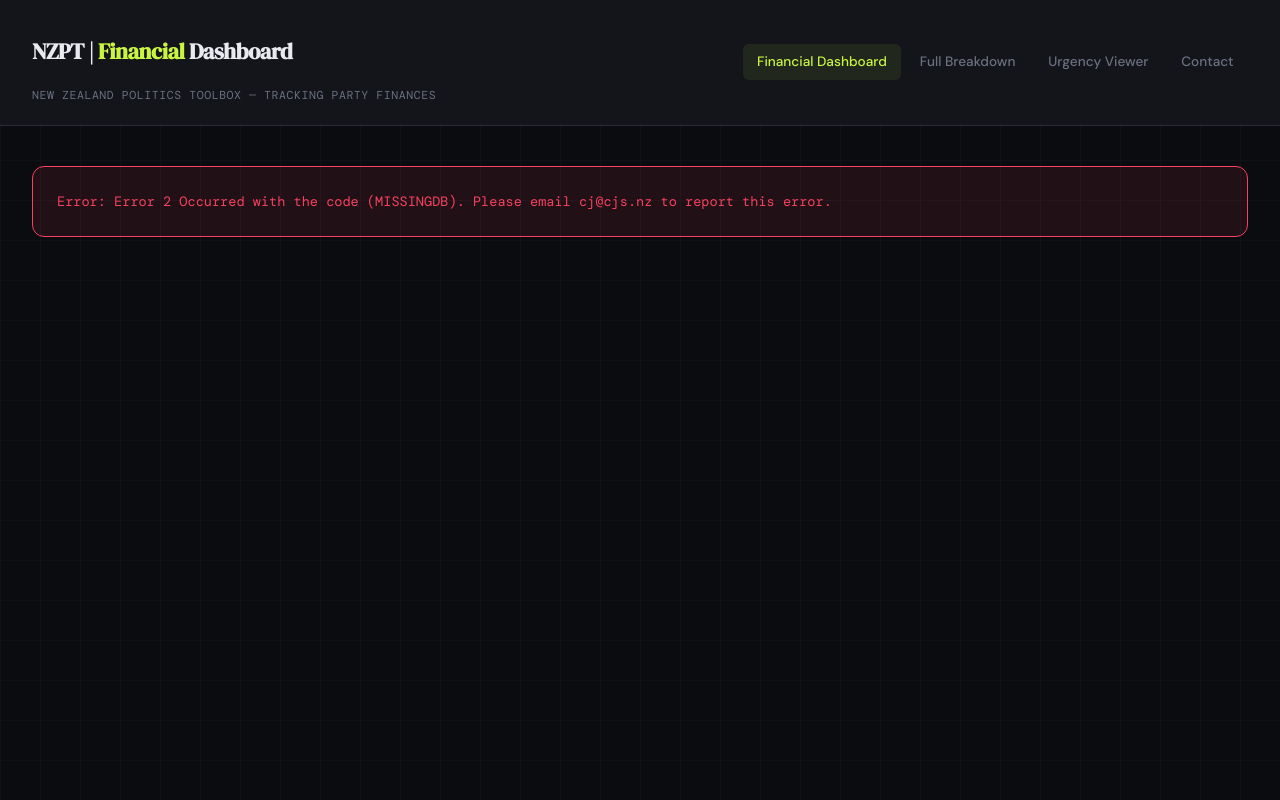
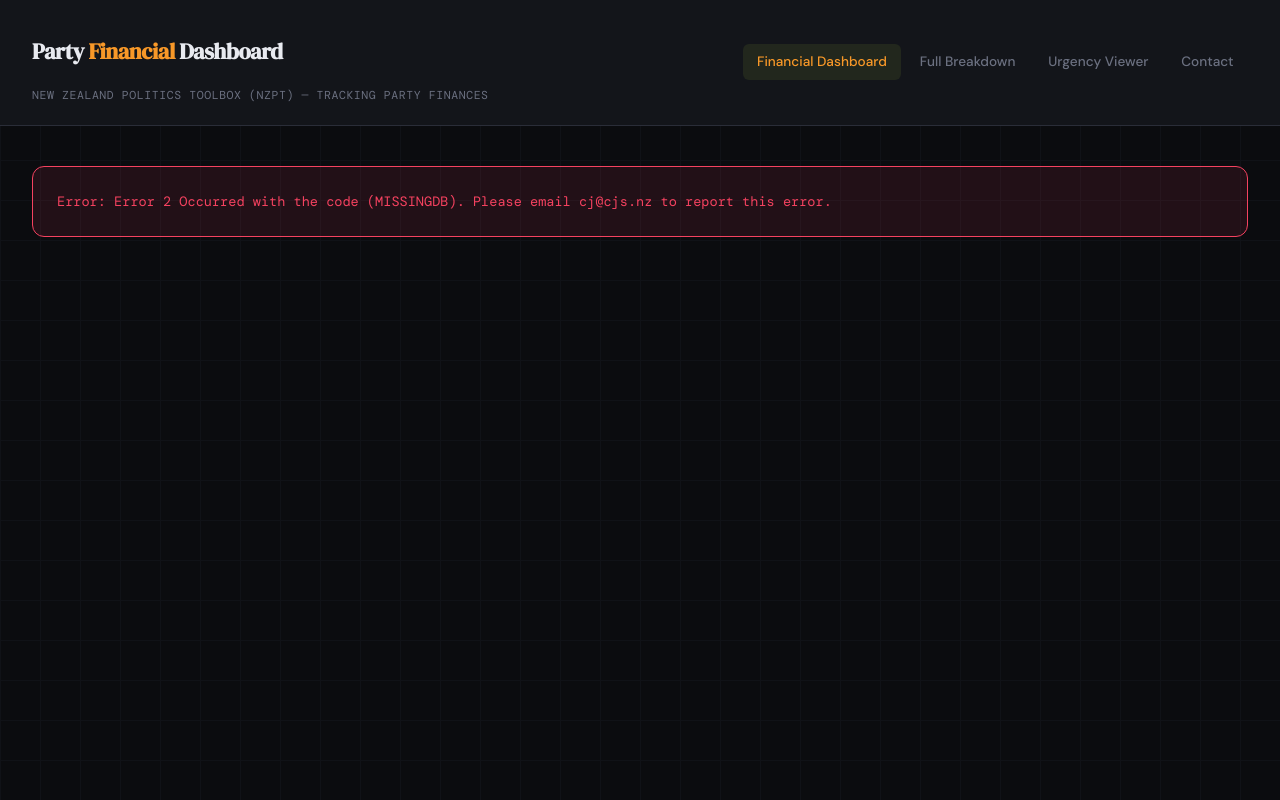
Before and after one commit to ItsHammy/nzpt-financial, a PHP site: page / in a window 1280 px wide. Run offline with PHP 8.4, Linux system fonts and the light colour scheme.

Commit message:
Asthetic changes
Co-authored-by: Copilot <copilot@github.com>

```diff
--- a/web/assets/style.css
+++ b/web/assets/style.css
@@ -5,7 +5,7 @@
     --border:    #2a2d38;
     --text:      #e8eaf0;
     --muted:     #6b7080;
-    --accent:    #c9f542;
+    --accent:    #f89828;
     --accent2:   #42b4f5;
     --danger:    #f54260;
     --radius:    12px;
--- a/web/index.php
+++ b/web/index.php
@@ -39,6 +39,10 @@ function getPartyColor(string $party, array $colors): string {
     return $fallbacks[abs(crc32($party)) % count($fallbacks)];
 }
 
+function normaliseDonor(string $name, array $aliases): string {
+    return $aliases[$name] ?? $name;
+}
+
 $result       = fetchDonationData();
 $donations    = $result["donations"] ?? [];
 $last_updated = $result["last_updated"] ?? null;
@@ -54,6 +58,12 @@ $party_colors = [
     'DemocracyNZ'                             => '#888888',
 ];
 
+$donor_aliases = [
+    'Nicholas Mowbray' => 'Nicholas Mowbray (Zuru)',
+    'Phillip Mills' => 'Phillip Mills (Les Mills)',
+    "GMP Environmental Limited" => 'GMP Environmental Limited (Greymouth Petroleum)',
+];
+
 // --- Aggregate stats ---
 $party_totals = [];
 $donor_totals = [];
@@ -63,7 +73,7 @@ $top_donation = null;
 foreach ($donations as $row) {
     $amt   = parseDollar($row["donation_amount"]);
     $party = trim($row["party"]);
-    $donor = trim($row["donor_name"]);
+    $donor = normaliseDonor(trim($row["donor_name"]), $donor_aliases);
 
     $party_totals[$party] = ($party_totals[$party] ?? 0) + $amt;
     $donor_totals[$donor] = ($donor_totals[$donor] ?? 0) + $amt;
@@ -108,8 +118,8 @@ $donor_values = json_encode(array_values($top_donors));
 <header>
     <div class="header-inner">
         <div class="logo">
-            <h1>NZPT | <span>Financial</span> Dashboard</h1>
-            <small>New Zealand Politics Toolbox &mdash; Tracking Party Finances</small>
+            <h1>Party <span>Financial</span> Dashboard</h1>
+            <small>New Zealand Politics Toolbox (NZPT) &mdash; Tracking Party Finances</small>
         </div>
         <nav>
             <a href="#" class="active">Financial Dashboard</a>
@@ -126,13 +136,13 @@ $donor_values = json_encode(array_values($top_donors));
     <?php else: ?>
 
     <div class="page-header">
-        <h2>Party Donations <em>Exceeding $20,000</em></h2>
+        <h2>NZPol Party Donations <em>Exceeding $20,000</em></h2>
         <div class="meta-row">
             <?php if ($last_updated): ?>
             <span class="badge">Last updated: <span><?= htmlspecialchars($last_updated) ?></span></span>
             <?php endif; ?>
-            <span class="badge">Source: <span>Electoral Commission NZ</span></span>
-            <span class="badge">Year: <span>2026</span></span>
+            <span class="badge">Source: <span>Electoral Commission</span></span>
+            <span class="badge">Voting Year: <span>2026</span></span>
         </div>
     </div>
 
```
